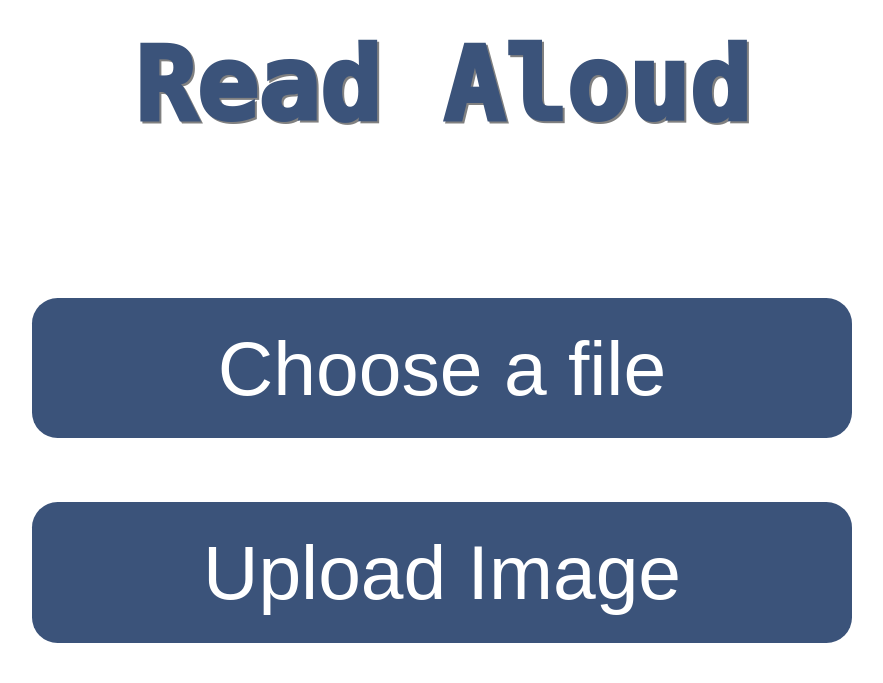
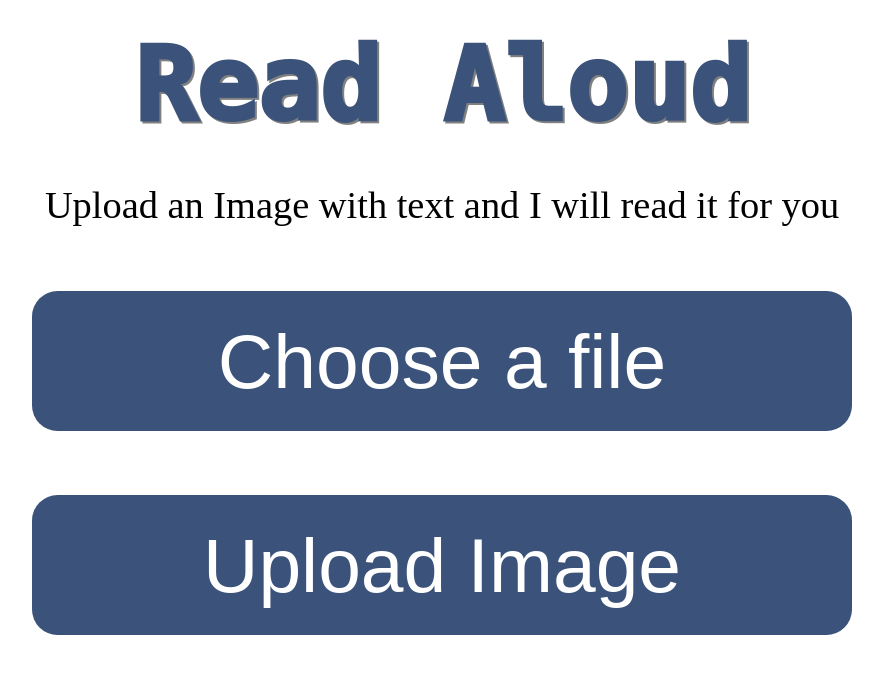
Before and after one commit to thevarunsharma/ReadAloud, a Flask app: page / in a window 1280 px wide. Shown: the top 683 px of the page, without its empty margins (198-1081 px from the left). After the commit the page ends 635 px from the top, so only its background shows below. Run offline with Flask 2, Linux system fonts and the light colour scheme.

Commit message:
minor changes

```diff
--- a/templates/index.html
+++ b/templates/index.html
@@ -45,14 +45,20 @@
       border-radius: 2vw;
       width: 60vw;
       margin: 2vw;
-      margin-top: 10vw;
+      margin-top: 5vw;
       margin-bottom: 5vw;
+    }
+    p{
+      font-size:3vw;
+      margin-top:3vw;
+      margin-bottom: 0vw;
     }
   </style>
 </head>
 <body>
 <div align='center'>
   <h1>Read Aloud</h1>
+  <p>Upload an Image with text and I will read it for you</p>
 <form action = "" method = "POST" enctype = "multipart/form-data">
   <input type="file" name="file" id="file" class="inputfile" />
   <label for="file">Choose a file</label><br/>
```
Also changed, not shown: static/images/aa.png (deleted), static/images/colab_drdive.png (deleted), static/images/course1dl.png (deleted), static/images/dd.png (deleted), static/images/invoice.png (deleted), static/images/mindtree.png (deleted), 1 other file.
